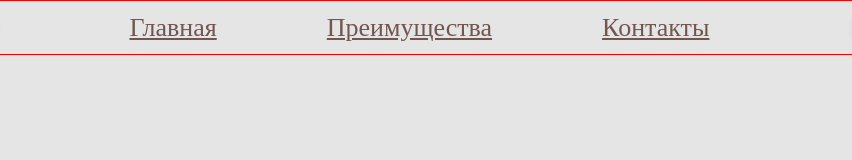
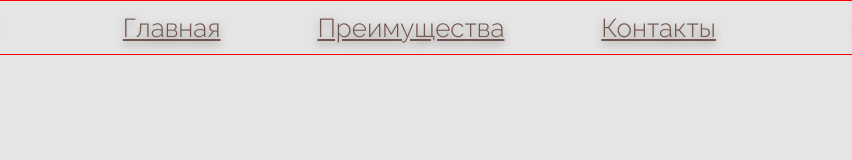
Before and after one commit to svyatoslavlp/prtfolio_2021_lessons_GLO_Academy, a plain HTML site: page sourse/index.html in a window 1280 px wide. Shown: the full height of the page, 142-994 px from the left. Drawn offline with Linux system fonts and the light colour scheme.

Commit message:
поправил nav

```diff
--- a/sourse/css/style.css
+++ b/sourse/css/style.css
@@ -1,5 +1,7 @@
 * {
    box-sizing: border-box;
+   font-family: 'Raleway',
+      sans-serif;
 }
 
 body {
@@ -36,12 +38,12 @@ a:hover {
    justify-content: space-around;
    align-items: center;
    min-width: 60%;
+   filter: drop-shadow(0px 3px 4px #8C8987);
 }
 
 .menu-link {
-   /*
-   font-family: Roboto;
-   */
+   font-family: Raleway;
+   font-weight: 300;
    font-size: 26px;
    display: flex;
    align-items: flex-end;
--- a/sourse/index.html
+++ b/sourse/index.html
@@ -6,6 +6,9 @@
    <meta http-equiv="X-UA-Compatible" content="IE=edge">
    <meta name="viewport" content="width=device-width, initial-scale=1.0">
    <title>Святослав - верстальщик сайтов</title>
+   <link rel="preconnect" href="https://fonts.googleapis.com">
+   <link rel="preconnect" href="https://fonts.gstatic.com" crossorigin>
+   <link href="https://fonts.googleapis.com/css2?family=Raleway:wght@300;600&display=swap" rel="stylesheet">
    <link rel="stylesheet" href="css\style.css">
 </head>
 
```
